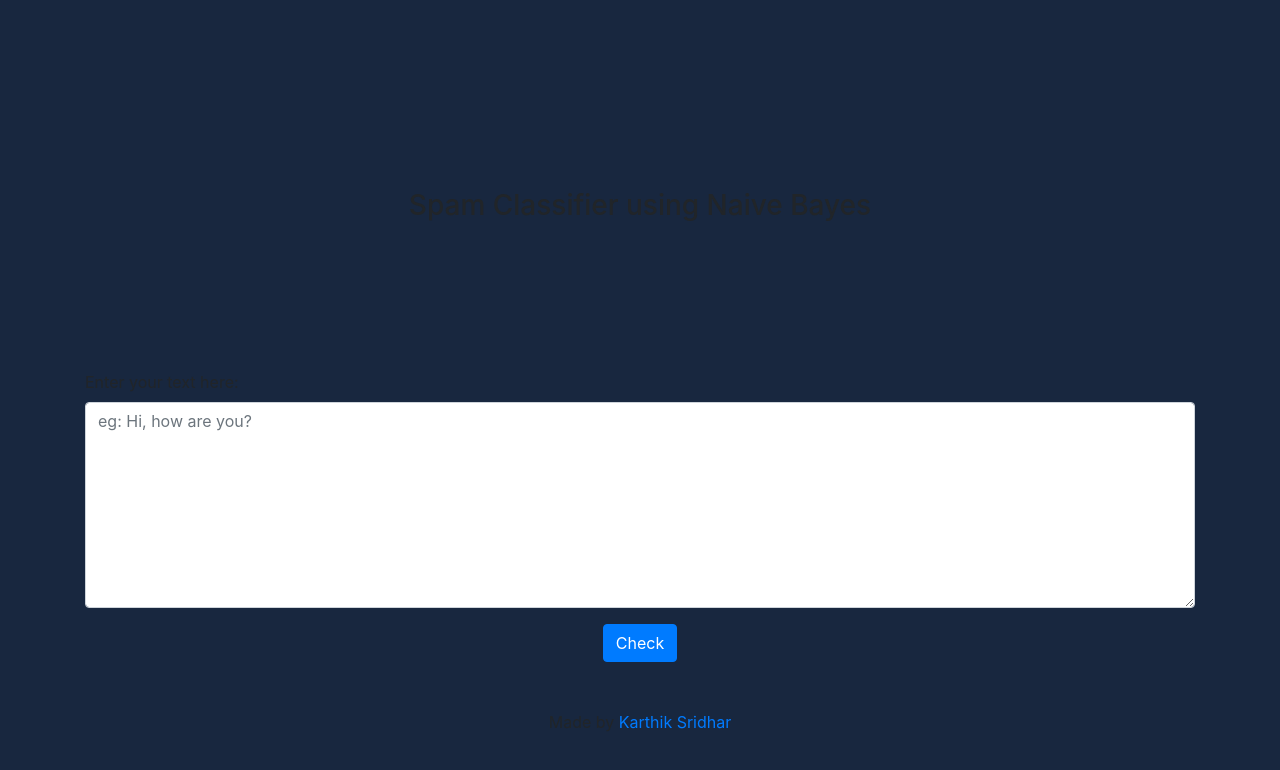
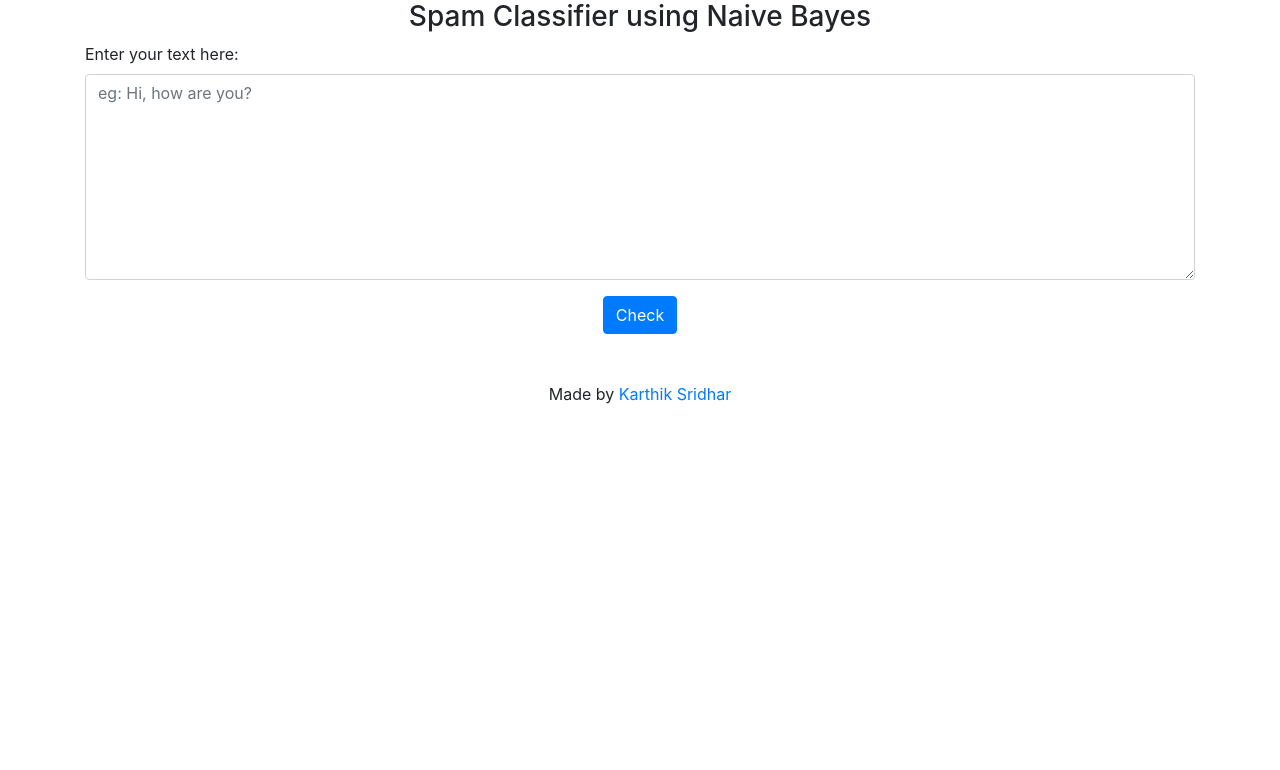
Before and after one commit to kartsridhar/gnb-spam-classifier, a Flask app: page / in a window 1280 px wide. Shown: the top 770 px of the page. Run offline with Flask 2, Linux system fonts and the light colour scheme; some libraries are stand-ins or nearby versions.

Commit message:
style works, trying deploy

```diff
--- a/static/style.css
+++ b/static/style.css
@@ -1,15 +1,10 @@
 body {
-  background-color: #18273f;
   margin: 0;
   -webkit-font-smoothing: antialiased;
 }
 
 header {
-  background-color: #18273f;
-  padding: 5px 15px;
   text-align: center;
-  margin: 50px 0 0;
-  height: 40vh;
   display: flex;
   justify-content: center;
   align-items: center;
```
